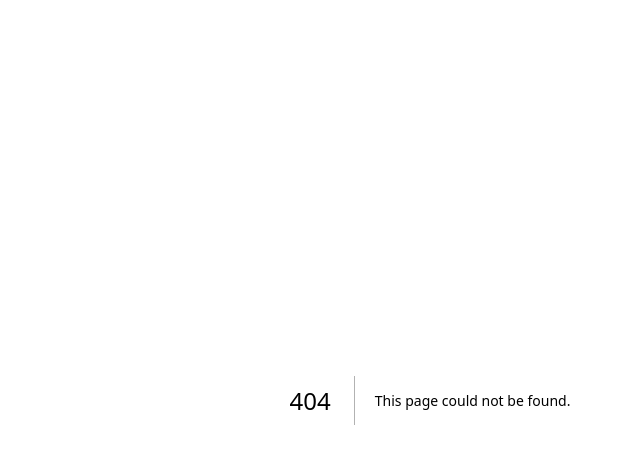
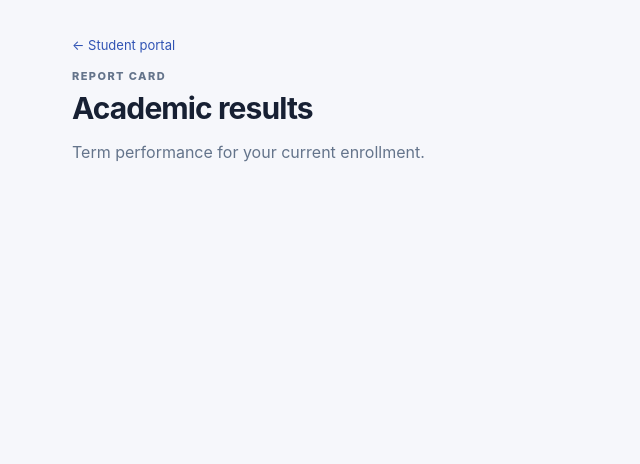
Before and after one commit to Stonez-Digital/user-management-app, a Next.js app in the folder frontend/: page /dashboard/student/report-card in a window 1280 px wide. Before the commit this address had no page. Shown: the top 464 px of the page, without its empty margins (210-850 px from the left). Built offline with nearby package versions, Linux system fonts and the light colour scheme.

Commit message:
feat: add student report card page

```diff
--- /dev/null
+++ b/frontend/app/dashboard/student/report-card/page.tsx
@@ -0,0 +1,11 @@
+"use client";
+import {useEffect,useState} from "react";
+import Link from "next/link";
+import {useSearchParams} from "next/navigation";
+type Item=Record<string,any>;
+async function api(path:string){const t=localStorage.getItem("access_token");const r=await fetch("/backend"+path,{headers:{Authorization:"Bearer "+t}});const d=await r.json().catch(()=>({}));if(!r.ok)throw Error(d?.error?.message||"Request failed");return d}
+export default function StudentReportCard(){const q=useSearchParams(),termId=q.get("termId"),[data,setData]=useState<Item|null>(null),[error,setError]=useState("");
+useEffect(()=>{if(!termId)return;(async()=>{try{setData(await api("/student/report-cards/"+termId))}catch(e:any){setError(e.message||"Unable to load report card")}})()},[termId]);
+const rows=(data?.subjects||data?.results||data?.items||[]) as Item[];
+return <div className="content standalone"><Link className="back" href="/dashboard/student">← Student portal</Link><header className="topbar"><div><p className="eyebrow">REPORT CARD</p><h1>Academic results</h1><p className="muted">Term performance for your current enrollment.</p></div></header>{error&&<div className="error banner">{error}</div>}{data&&<><section className="stats"><Stat label="Overall percentage" value={Number(data.overall_percentage??data.percentage??0)}/><Stat label="Assessments" value={Number(data.assessment_count??rows.reduce((n,x)=>n+Number(x.assessment_count||0),0))}/></section><section className="panel"><div className="panel-head"><div><h2>Subject results</h2></div></div><div className="table-wrap"><table><thead><tr><th>Subject</th><th>Total</th><th>Percentage</th><th>Weighted contribution</th></tr></thead><tbody>{rows.map((x,i)=><tr key={x.subject_id||x.id||i}><td>{x.subject_name||x.name||"—"}</td><td>{String(x.total??x.score??"—")}</td><td>{String(x.percentage??"—")}</td><td>{String(x.weighted_contribution??"—")}</td></tr>)}</tbody></table>{!rows.length&&<div className="empty">No results for this term.</div>}</div></section></>}</div>}
+function Stat({label,value}:{label:string;value:number}){return <div className="stat"><span>{label}</span><strong>{value}</strong></div>}
```
